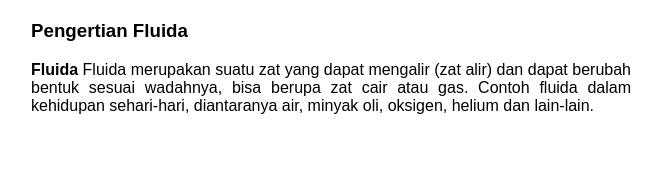
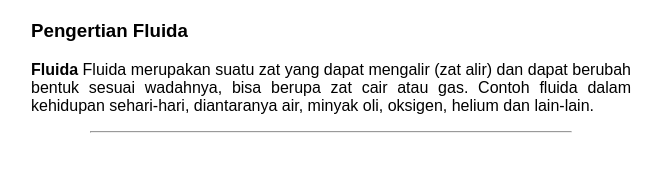
Before and after one commit to LLENN8/kodular_content, a plain HTML site: page index.html in a window 1280 px wide. Shown: the whole page, without its empty margins (309-970 px from the left). Drawn offline with Linux system fonts and the light colour scheme.

Commit message:
Update index.html

```diff
--- a/index.html
+++ b/index.html
@@ -15,6 +15,9 @@
             text-align: justify;
             text-justify: inter-word;
         }
+        hr {
+            width: 80%;
+        }
     </style>
 </head>
 <body>
@@ -24,6 +27,6 @@
     <p>
         <strong>Fluida</strong> Fluida merupakan suatu zat yang dapat mengalir (zat alir) dan dapat berubah bentuk sesuai wadahnya, bisa berupa zat cair atau gas. Contoh fluida dalam kehidupan sehari-hari, diantaranya air, minyak oli, oksigen, helium dan lain-lain.
     </p>
-
+    <hr>
 </body>
 </html>
```
